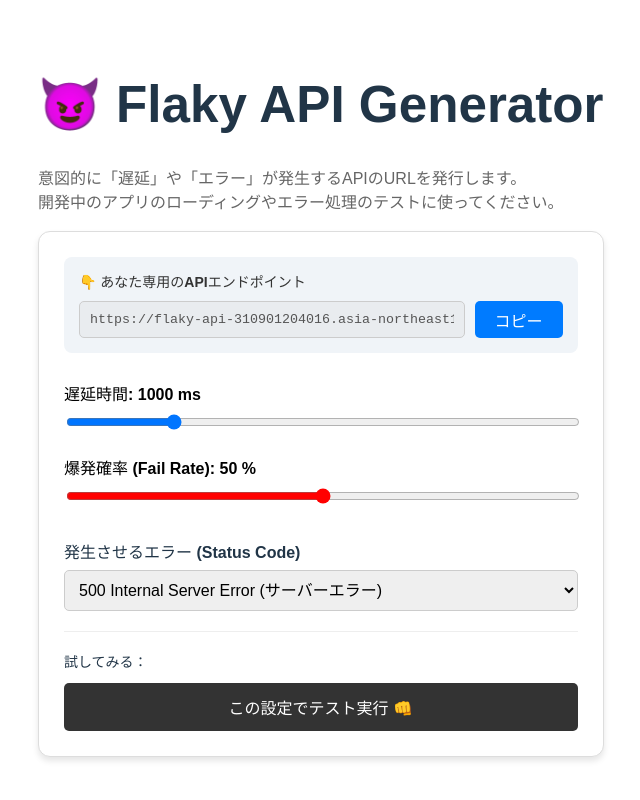
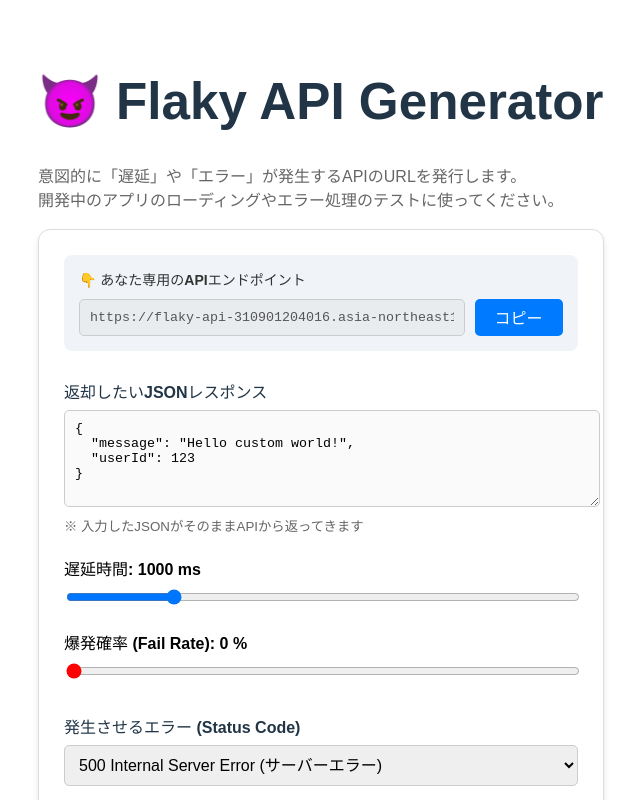
Before and after one commit to shundev23/flaky-api, a React app in the folder frontend/: page / in a window 1280 px wide. Shown: the top 800 px of the page, without its empty margins (2-642 px from the left). Built offline with nearby package versions, Linux system fonts and the light colour scheme; the HTML template or start-up script is replaced by a standard one.

Commit message:
feat: Add custom JSON response support with Base64 encoding

```diff
--- a/frontend/src/App.tsx
+++ b/frontend/src/App.tsx
@@ -10,14 +10,41 @@ function App() {
   const [isError, setIsError] = useState(false);
   const [duration, setDuration] = useState<number | null>(null);
   const [copyMessage, setCopyMessage] = useState(""); // コピー完了メッセージ用
+
+  // 設定値
+  const [failRate, setFailRate] = useState(0);
+  const [delay, setDelay] = useState(1000);
   const [errorCode, setErrorCode] = useState(500);
 
-  // 設定値
-  const [failRate, setFailRate] = useState(50);
-  const [delay, setDelay] = useState(1000);
+  // カスタムJSON用のState
+  const [customJsonStr, setCustomJsonStr] = useState<string>('{\n  "message": "Hello custom world!",\n  "userId": 123\n}')
+
+  // UTF-8対応のBase64エンコード関数
+  const encodeBase64 = (str: string) => {
+  try {
+    // 1. 文字列をUTF-8のバイト列（Uint8Array）に変換
+    const bytes = new TextEncoder().encode(str);
+
+    // 2. バイト列をバイナリ文字列に変換
+    // (btoaはバイナリ文字列しか受け付けないためこの工程が必要)
+    const binary = Array.from(bytes, (byte) => String.fromCodePoint(byte)).join("");
+
+    // 3. Base64化
+    return window.btoa(binary);
+  } catch (e) {
+    console.error("Encoding failed", e);
+    return "";
+  }
+};
 
   // ユーザー提供用のURLをリアルタイム生成
-  const generatedUrl = `${API_BASE_URL}/flaky?delay=${delay}&fail_rate=${failRate}&error_code=${errorCode}`;
+  let generatedUrl = `${API_BASE_URL}/flaky?delay=${delay}&fail_rate=${failRate}&error_code=${errorCode}`;
+
+  // JSONが入力されていればBase64化してパラメータに追加
+  if (customJsonStr.trim()){
+    const base64Json = encodeBase64(customJsonStr);
+    generatedUrl += `&response=${base64Json}`;
+  }
 
   const callFlakyApi = async () => {
     setLoading(true);
@@ -91,6 +118,23 @@ function App() {
             </button>
           </div>
           {copyMessage && <p style={{ margin: '5px 0 0', color: 'green', fontSize: '12px' }}>{copyMessage}</p>}
+        </div>
+
+        <div style={{ marginBottom: '20px' }}>
+          <label style={{ display: 'block', marginBottom: '5px', fontWeight: 'bold' }}>
+            返却したいJSONレスポンス
+          </label>
+          <textarea
+            value={customJsonStr}
+            onChange={(e) => setCustomJsonStr(e.target.value)}
+            rows={5}
+            style={{
+              width: '100%', padding: '10px', fontFamily: 'monospace', borderRadius: '5px', border: '1px solid #ccc',
+              backgroundColor: '#fafafa'
+            }}
+            placeholder='{"key": "value"}'
+          />
+          <small style={{ color: '#666' }}>※ 入力したJSONがそのままAPIから返ってきます</small>
         </div>
 
         {/* --- 設定スライダー --- */}
```
Also changed, not shown: 1 other file (tests, documents, lock files or other folders).
